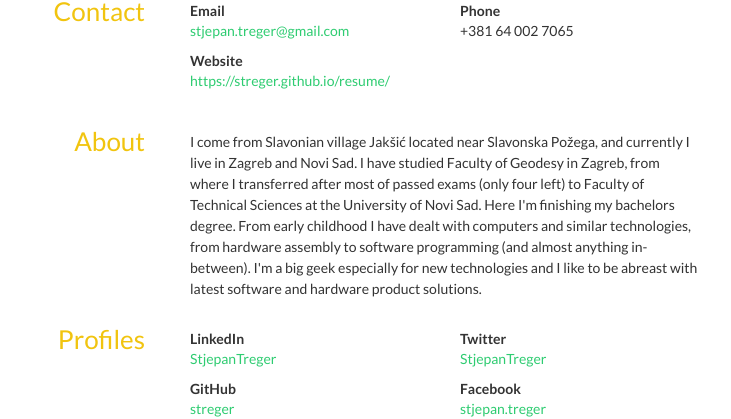
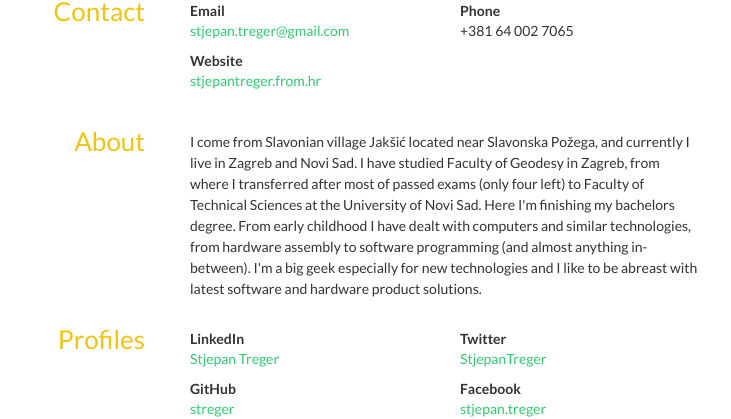
Before and after one commit to streger/resume, a plain HTML site: page index.html in a window 1280 px wide. Shown: the part 209-628 px from the top of the page, without its empty margins (285-1016 px from the left). Drawn offline with nearby package versions, Linux system fonts and the light colour scheme; some icons are missing.

Commit message:
Fix last commit

```diff
--- a/index.html
+++ b/index.html
@@ -60,7 +60,7 @@ span{display:block;}#header{margin-bottom:10px;padding:40px 0;}#actions{display:
                         <div class="col-sm-6">
                             <strong>Website</strong>
                             <div class="website">
-                                <a href="stjepantreger.from.hr">https://streger.github.io/resume/</a>
+                                <a href="https://streger.github.io/resume/">stjepantreger.from.hr</a>
                             </div>
                         </div>
                     </div>
@@ -89,7 +89,7 @@ span{display:block;}#header{margin-bottom:10px;padding:40px 0;}#actions{display:
                             <strong class="network">LinkedIn</strong>
                             <div class="username">
                                 <div class="url">
-                                    <a href="https://www.linkedin.com/in/stjepan-treger-49404b110">StjepanTreger</a>
+                                    <a href="https://www.linkedin.com/in/stjepan-treger-49404b110">Stjepan Treger</a>
                                 </div>
                             </div>
                         </div>
```
